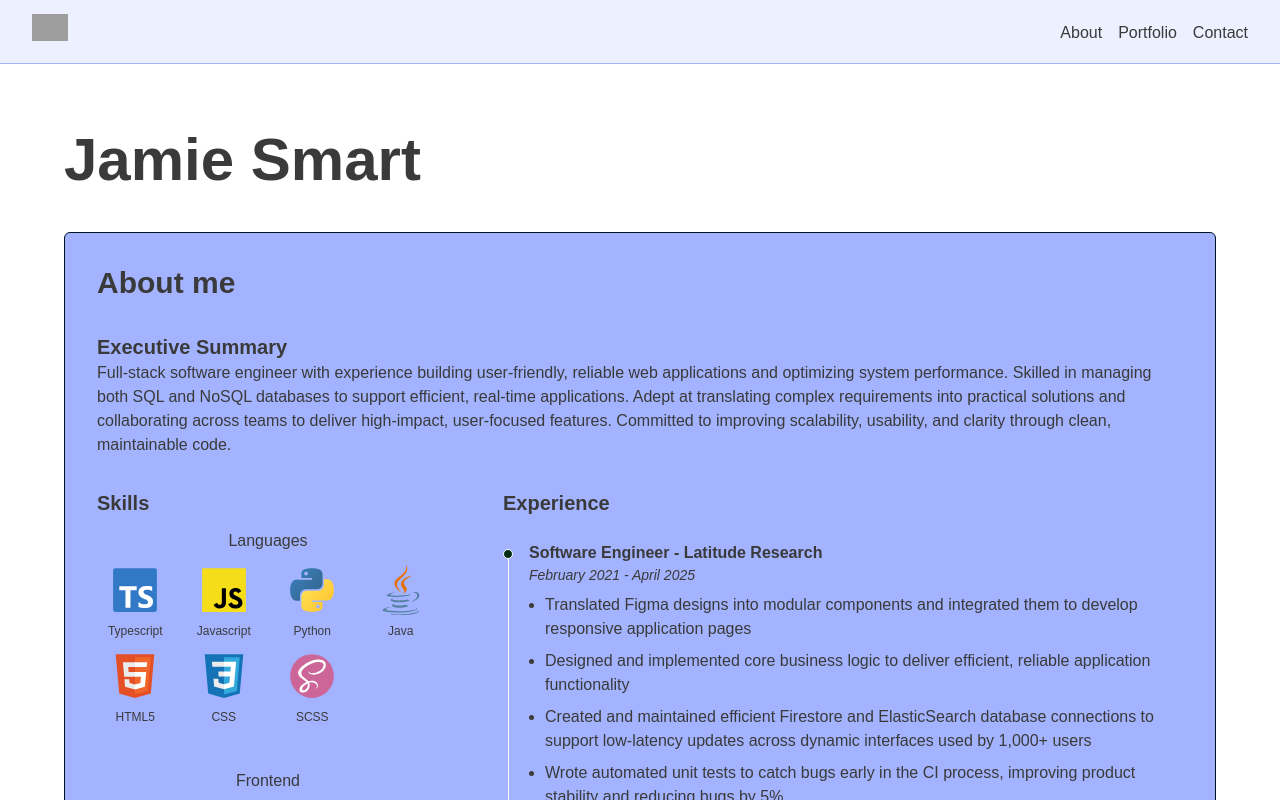
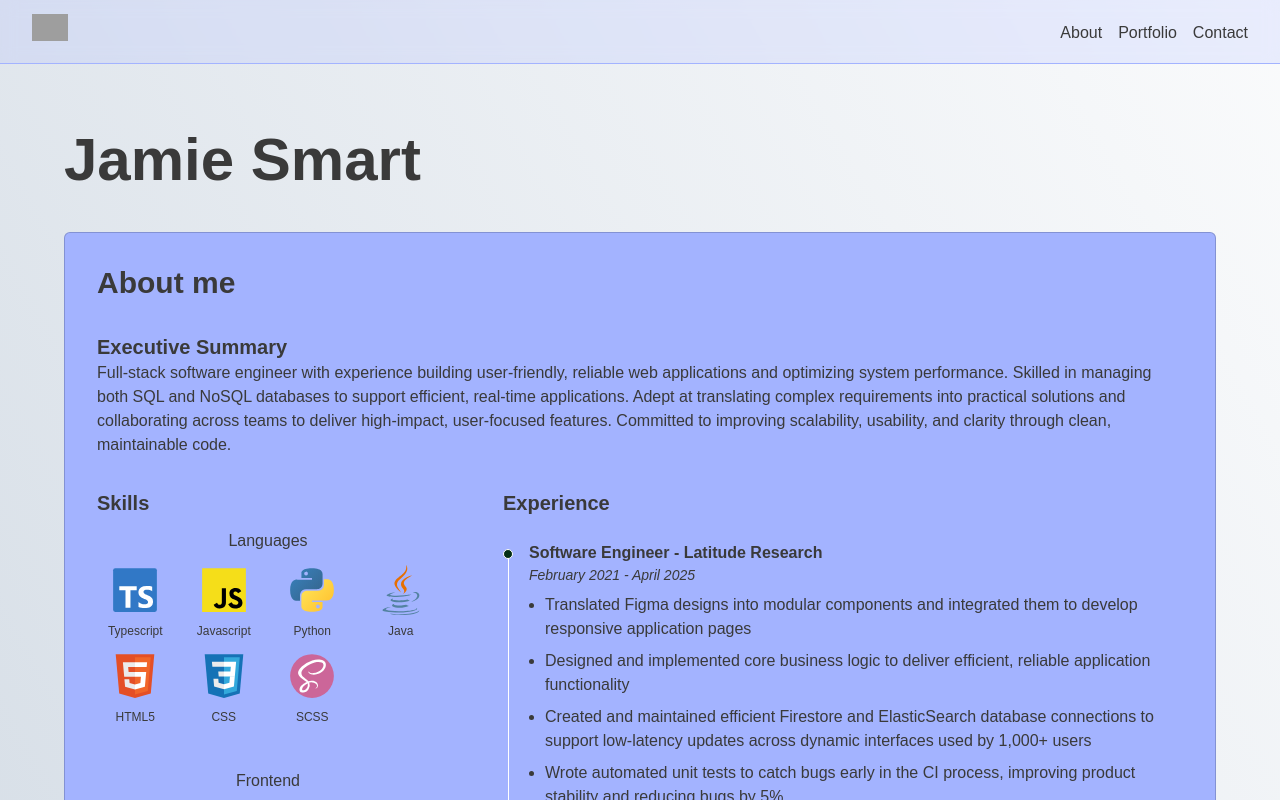
Before and after one commit to jamiemcg10/jamie-smart.info, a Next.js app: page / in a window 1280 px wide. Shown: the top 800 px of the page. Built offline with nearby package versions, Linux system fonts and the light colour scheme; grey boxes are pictures that could not be loaded.

Commit message:
soften section borders, fix light gradient

```diff
--- a/src/app/components/Section.tsx
+++ b/src/app/components/Section.tsx
@@ -10,7 +10,7 @@ export default function Section({ title, href, children }: SectionProps) {
   return (
     <div className="relative">
       <div className="absolute -mt-20" id={href}></div>
-      <div className="mb-4 p-4 sm:p-8 border rounded-md bg-indigo-300 border-[#001024] dark:border-indigo-300 dark:bg-[#001024]">
+      <div className="mb-4 p-4 sm:p-8 border rounded-md bg-indigo-300 border-[#001024]/20 dark:border-indigo-300/20 dark:bg-[#001024]">
         <div className="text-3xl mb-8 font-semibold">{title}</div>
         <div className="space-y-8">{children}</div>
       </div>
--- a/src/app/globals.css
+++ b/src/app/globals.css
@@ -4,7 +4,7 @@
   --background: #fbfbfb;
   --foreground: #3a3a3a;
   --menu: #e5e5e5d0;
-  --background-image: linear-gradient(60deg, #c6d1dd 0%, white 10%);
+  --background-image: linear-gradient(60deg, #c6d1dd 0%, white 110%);
 }
 
 @theme inline {
```
